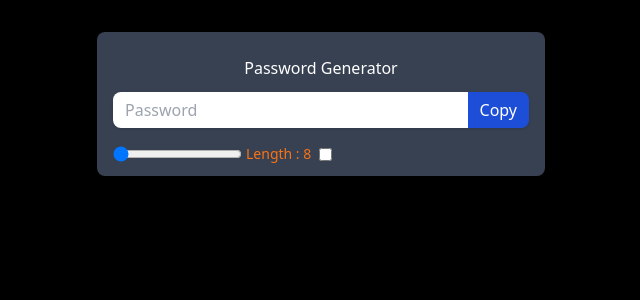
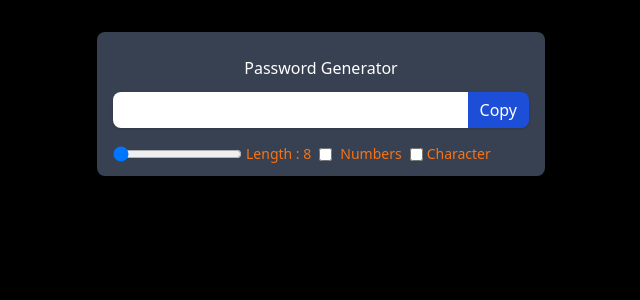
Before and after one commit to Sunnysahu/Password-Generator, a React (Vite) app: page / in a window 1280 px wide. Shown: the top 300 px of the page, without its empty margins (319-959 px from the left). Built offline with nearby package versions, Linux system fonts and the light colour scheme.

Commit message:
Added Character Check Box and Used Use Effect State

```diff
--- a/src/App.jsx
+++ b/src/App.jsx
@@ -1,4 +1,4 @@
-import { useCallback, useState } from "react";
+import { useCallback, useEffect, useState } from "react";
 
 function App() {
   const [length, setLength] = useState(8);
@@ -13,7 +13,7 @@ function App() {
     if (numberAllowed) str += "0123456789";
     if (charAllowed) str += "!@#$%^&*()-_=+~";
 
-    for (let i = 1; i < array.length; i++) {
+    for (let i = 1; i < length; i++) {
       let char = Math.floor(Math.random() * str.length + 1);
 
       pass = str.charAt(char);
@@ -21,6 +21,10 @@ function App() {
 
     setPassword(pass);
   }, [length, numberAllowed, charAllowed, setPassword]);
+
+  useEffect(() => {
+    passwordGenerator();
+  }, [length, numberAllowed, charAllowed, passwordGenerator]);
 
   return (
     <>
@@ -65,6 +69,19 @@ function App() {
               }}
             />
           </div>
+          <label htmlFor="numberInput">Numbers</label>
+          {/* Check Box */}
+          <div className="flex items-center gap-x-1">
+            <input
+              type="checkbox"
+              defaultChecked={charAllowed}
+              id="charInput"
+              onChange={() => {
+                setCharAllowed((prev) => !prev);
+              }}
+            />
+            <label htmlFor="characterInput">Character</label>
+          </div>
         </div>
       </div>
     </>
```
